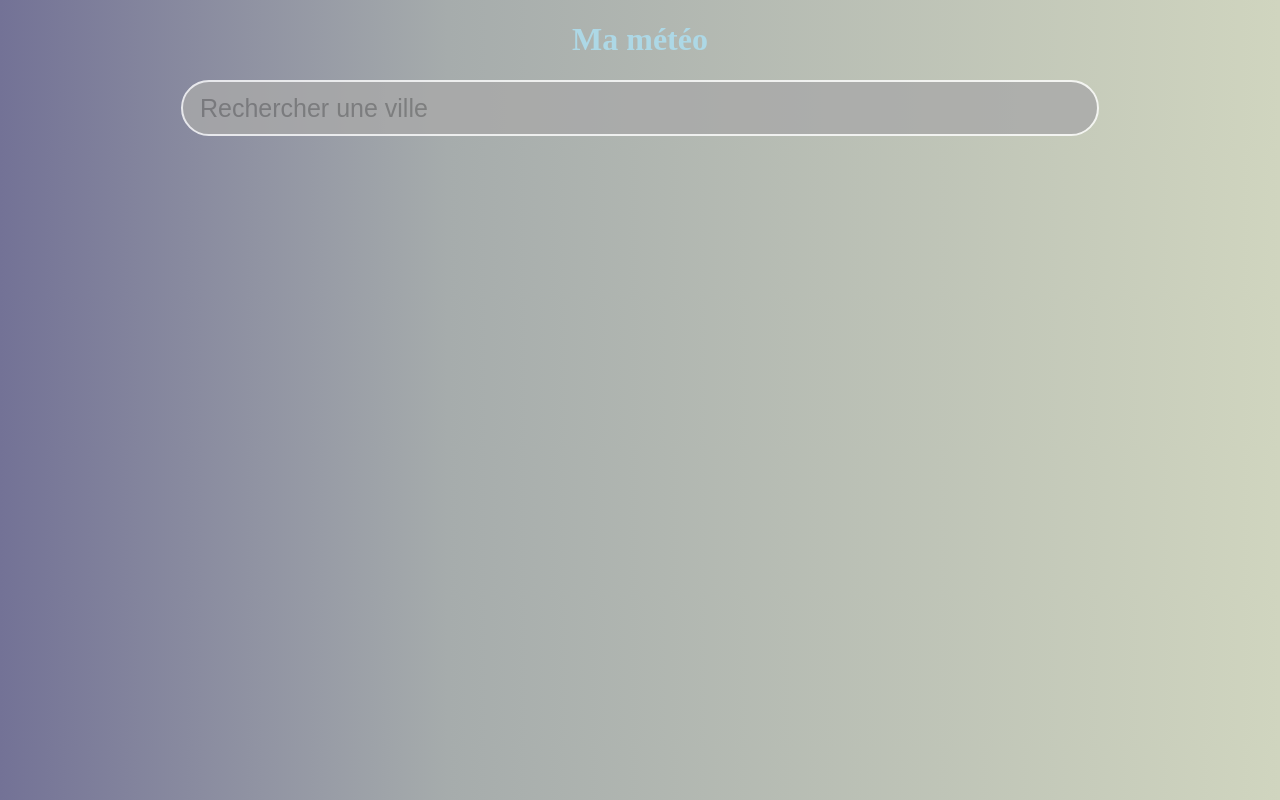
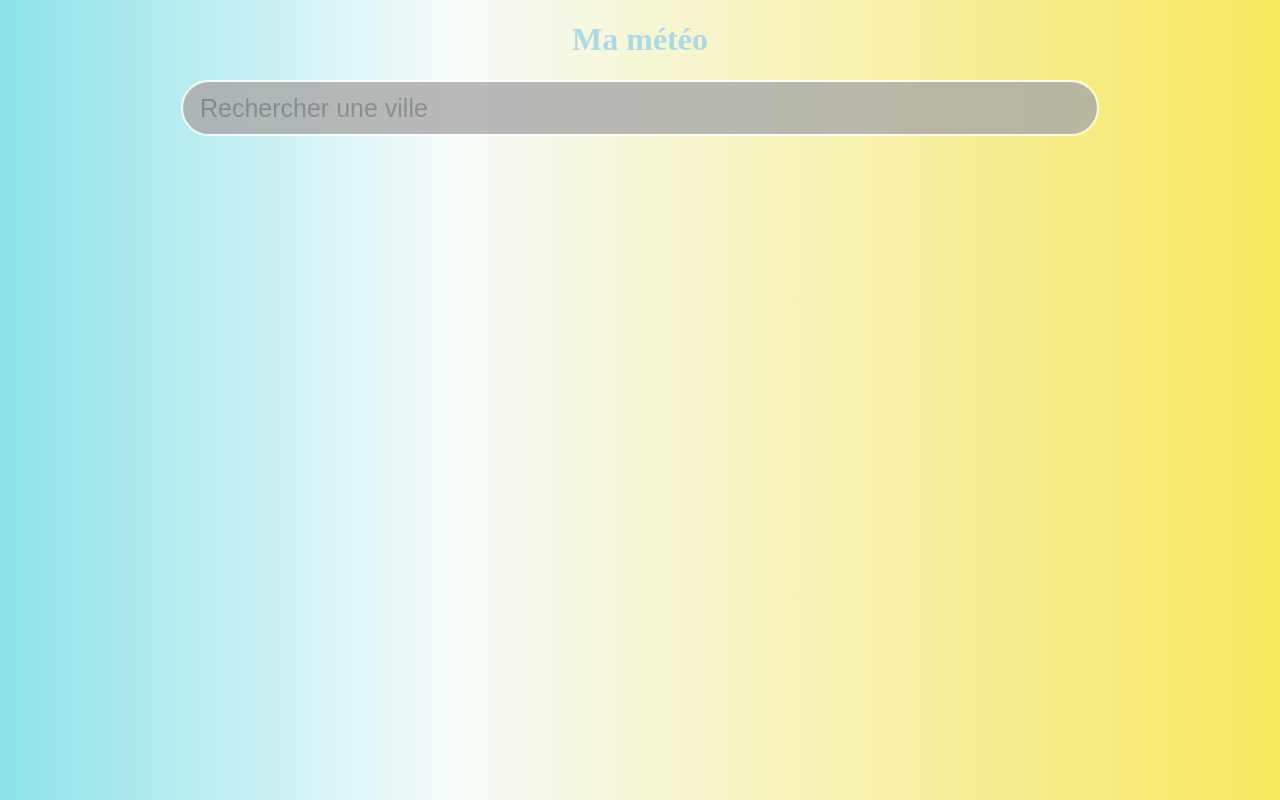
Before and after one commit to Aline86/meteo, a website with bundled scripts: page frontend/index.html in a window 1280 px wide. Built offline with nearby package versions, Linux system fonts and the light colour scheme; a web font is replaced by a local one.

Commit message:
mise en place d'un peu de style

```diff
--- a/frontend/public/css/front_views.css
+++ b/frontend/public/css/front_views.css
@@ -1,7 +1,7 @@
 body {
     font-family: 'Maximum Impact';
     color: white;
-    background: linear-gradient(90deg, rgb(115, 114, 150) 0%, rgba(166,172,172,1) 35%, rgb(208, 213, 191) 100%);
+    background: linear-gradient(90deg, rgb(140, 227, 232) 0%, rgb(246, 251, 251) 35%, rgb(247, 232, 95) 100%);
 }
 
 .container {
```
